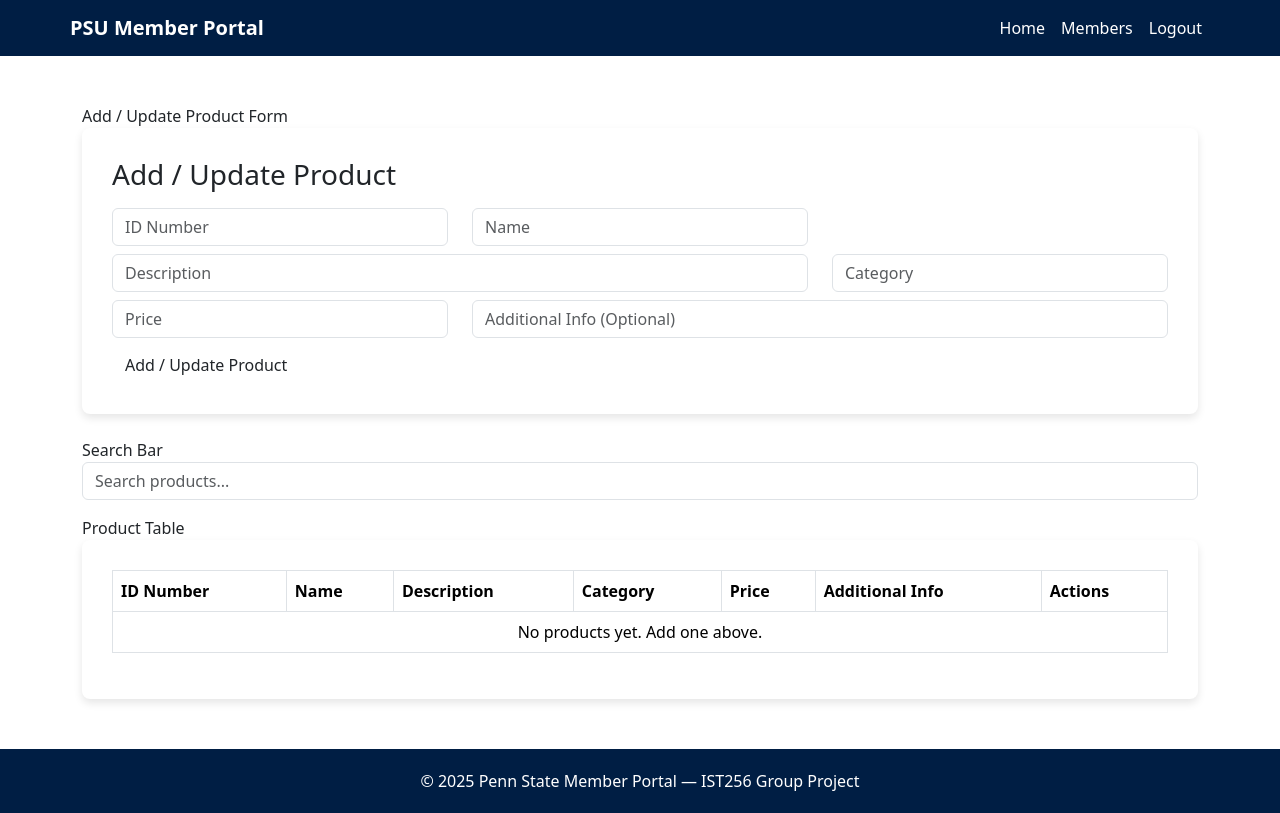
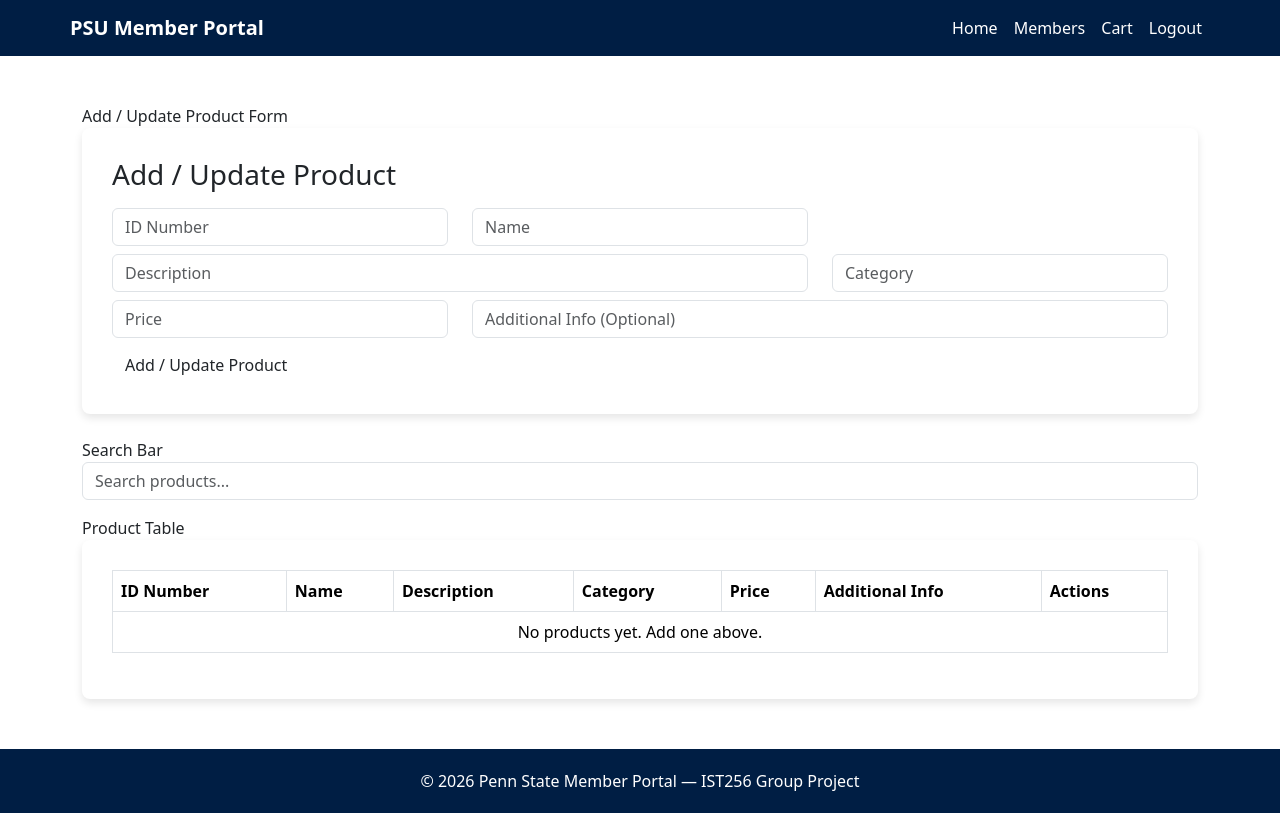
Before and after one commit to BrettRichman/IST256-Group-Project, a plain HTML site: page products.html in a window 1280 px wide. Drawn offline with nearby package versions, Linux system fonts and the light colour scheme; sample sign-in values are in the browser's storage.

Commit message:
Update products.html

```diff
--- a/products.html
+++ b/products.html
@@ -15,6 +15,7 @@
         <div class="navbar-nav ms-auto">
             <a class="nav-link" href="index.html">Home</a>
             <a class="nav-link" href="members.html">Members</a>
+            <a class="nav-link" href="cart.html">Cart</a>
             <a class="nav-link" href="#" onclick="logout()">Logout</a>
         </div>
     </nav>
@@ -80,7 +81,7 @@
 </div>
 
 <footer>
-    &copy; 2025 Penn State Member Portal &mdash; IST256 Group Project
+    &copy; 2026 Penn State Member Portal &mdash; IST256 Group Project
 </footer>
 
 <script src="script.js"></script>
```
